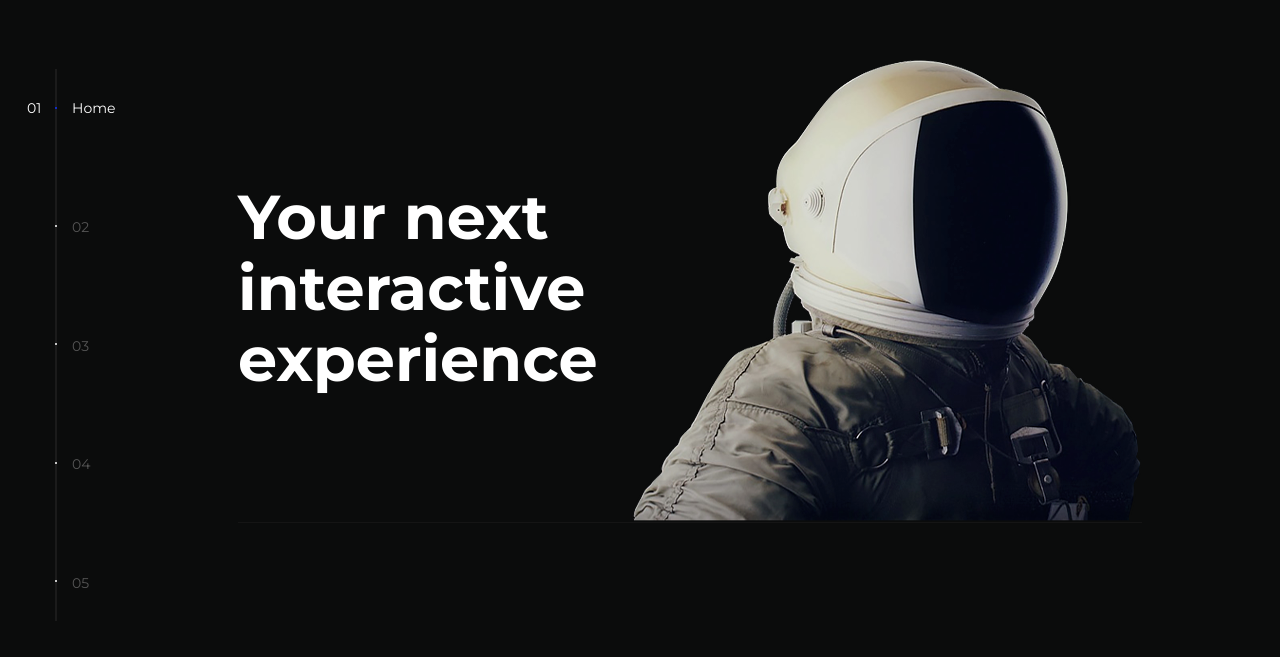
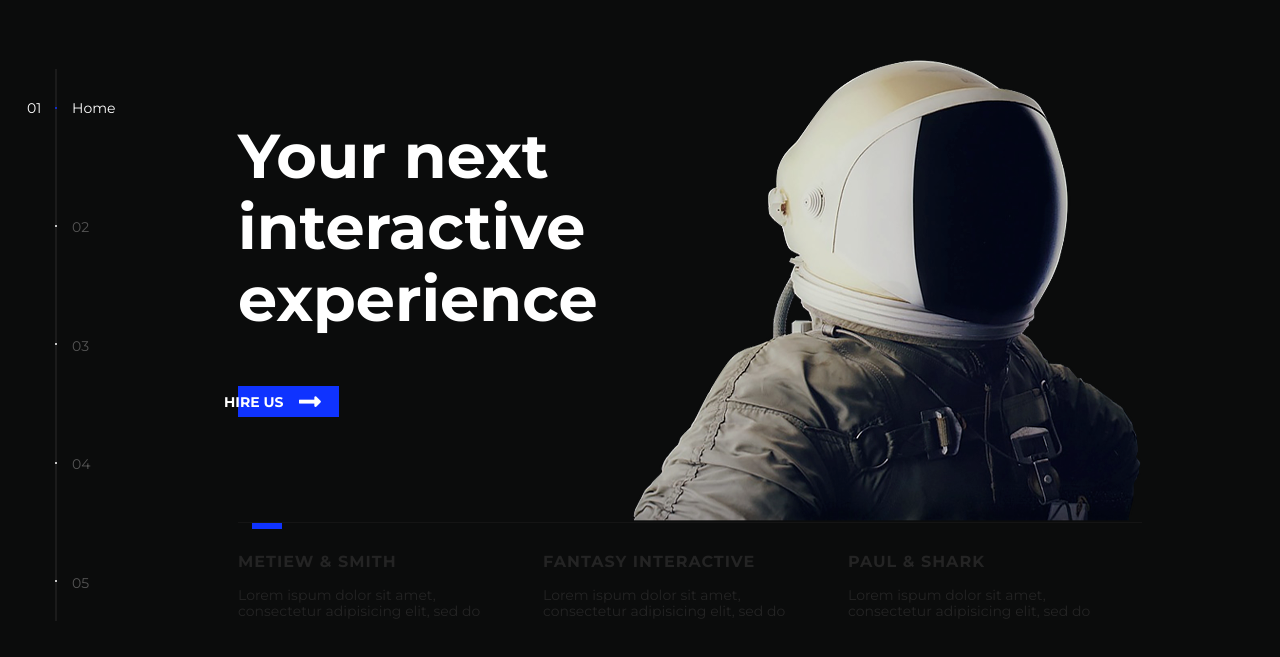
Before and after one commit to danieru0/global, a website: page index.html in a window 1280 px wide. Shown: the part 55-712 px from the top of the page. Drawn offline with Linux system fonts and the light colour scheme.

Commit message:
Section 1

```diff
--- a/index.html
+++ b/index.html
@@ -8,6 +8,7 @@
     <link rel="stylesheet" href="scss/normalize.css">
     <link href="https://fonts.googleapis.com/css?family=Lato:400,700,900" rel="stylesheet">
     <link href="https://fonts.googleapis.com/css?family=Montserrat:400,700,900" rel="stylesheet">
+    <link rel="stylesheet" href="https://use.fontawesome.com/releases/v5.6.3/css/all.css" integrity="sha384-UHRtZLI+pbxtHCWp1t77Bi1L4ZtiqrqD80Kn4Z8NTSRyMA2Fd33n5dQ8lWUE00s/" crossorigin="anonymous">
     <title>Document</title>
 </head>
 <body>
@@ -52,6 +53,24 @@
                 <section id="0" class="content__section home">
                     <div class="home__header">
                         <h2>Your next interactive experience</h2>
+                        <button class="home__btn">
+                            <p>hire us</p>
+                            <span class="fa fa-long-arrow-alt-right"></span>
+                        </button>
+                    </div>
+                    <div class="home__tabs">
+                        <div class="tab">
+                            <h3>Metiew & Smith</h3>
+                            <p>Lorem ispum dolor sit amet, consectetur adipisicing elit, sed do</p>
+                        </div>
+                        <div class="tab">
+                            <h3>Fantasy interactive</h3>
+                            <p>Lorem ispum dolor sit amet, consectetur adipisicing elit, sed do</p>
+                        </div>
+                        <div class="tab">
+                            <h3>Paul & Shark</h3>
+                            <p>Lorem ispum dolor sit amet, consectetur adipisicing elit, sed do</p>
+                        </div>
                     </div>
                 </section>
                 <section id="1" class="content__section works" style="color: white">wefwef</section>
--- a/scss/components/_home.scss
+++ b/scss/components/_home.scss
@@ -2,13 +2,17 @@
     width: 904px;
     height: 580px;
     margin-left: 100px;
+    position: relative;
 
     &__header {
         width: 100%;
         height: 467px;
         border-bottom: 1px solid #151515;
         display: flex;
-        align-items: center;
+        justify-content: center;
+        align-items: flex-start;
+        position: relative;
+        flex-direction: column;
         background: url('../../imgs/spaceman.png') no-repeat right bottom;
 
         h2 {
@@ -17,5 +21,80 @@
             font-size: 62px;
             width: 400px;
         }
+
+        .home__btn {
+            width: 101px;
+            height: 31px;
+            background: $blue;
+            border: none;
+            color: $white;
+            font-family: $font-mont;
+            font-weight: bold;
+            display: flex;
+            align-items: center;
+            text-transform: uppercase;
+            cursor: pointer;
+            margin-bottom: 90px;
+
+            p {
+                margin: 0;
+                position: absolute;
+                left: -14px;
+                font-size: 14px;
+            }
+
+            span {
+                margin-left: 55px;
+                font-size: 25px;
+            }
+        }
+
+        &:after {
+            content: '';
+            display: block;
+            width: 30px;
+            height: 6px;
+            background: $blue;
+            position: absolute;
+            bottom: -7px;
+            left: 14px;
+        }
+    }
+
+    &__tabs {
+        width: 100%;
+        height: 19%;
+        display: flex;
+        align-items: flex-end;
+
+        .tab:not(:nth-child(1)) {
+            margin-left: 60px;
+        }
+
+        .tab {
+            color: #242424;
+            width: 245px;
+            font-family: $font-mont;
+            cursor: pointer;
+
+            &:hover {
+                color: $white;
+
+                p {
+                    color: rgba(255, 255, 255, 0.9);
+                }
+            }
+
+            h3 {
+                text-transform: uppercase;
+                font-size: 16px;
+                letter-spacing: 1px;
+            }
+
+            p {
+                font-size: 14px;
+                color: #242424;
+            }
+        }
     }
 }
```
Also changed, not shown: style.css.
